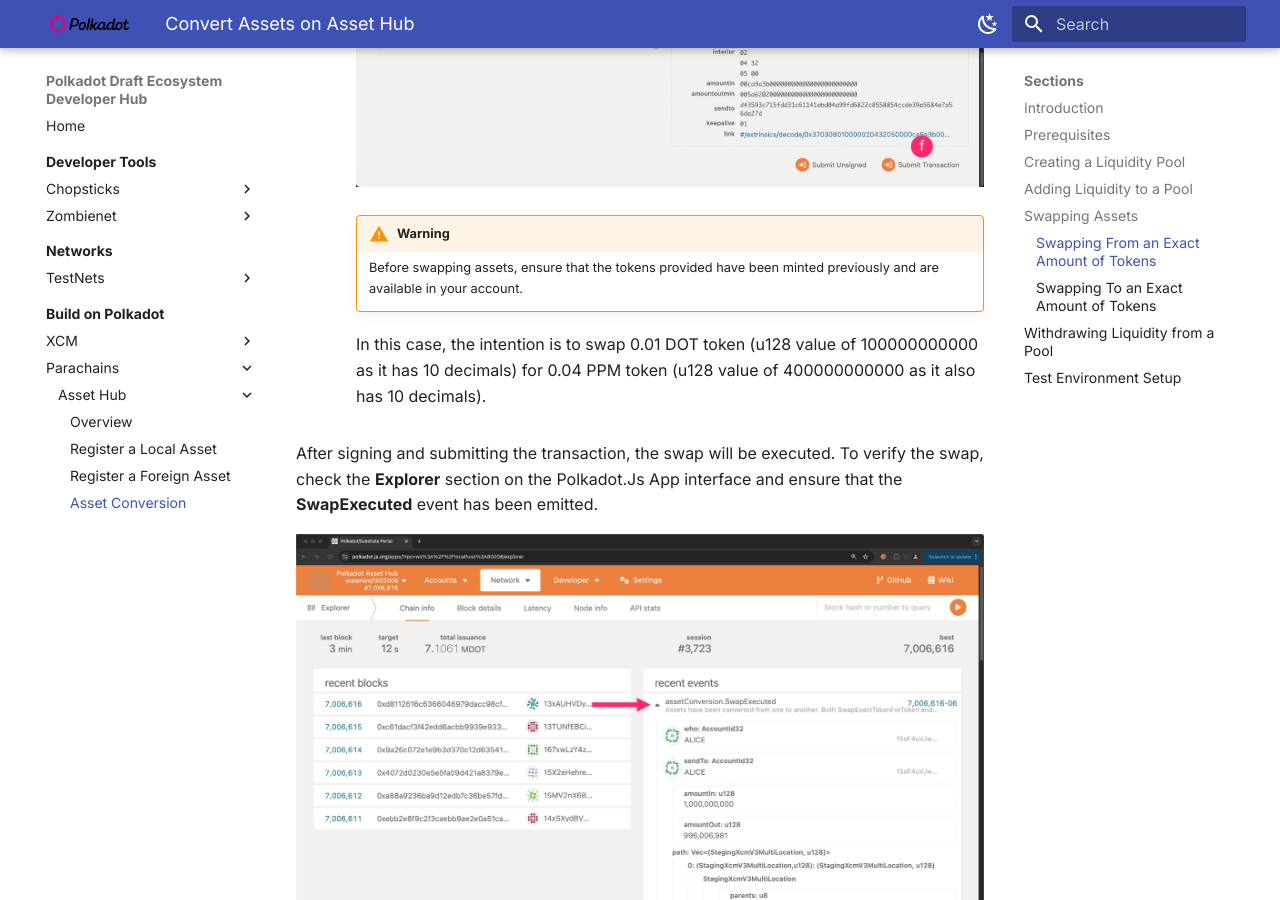
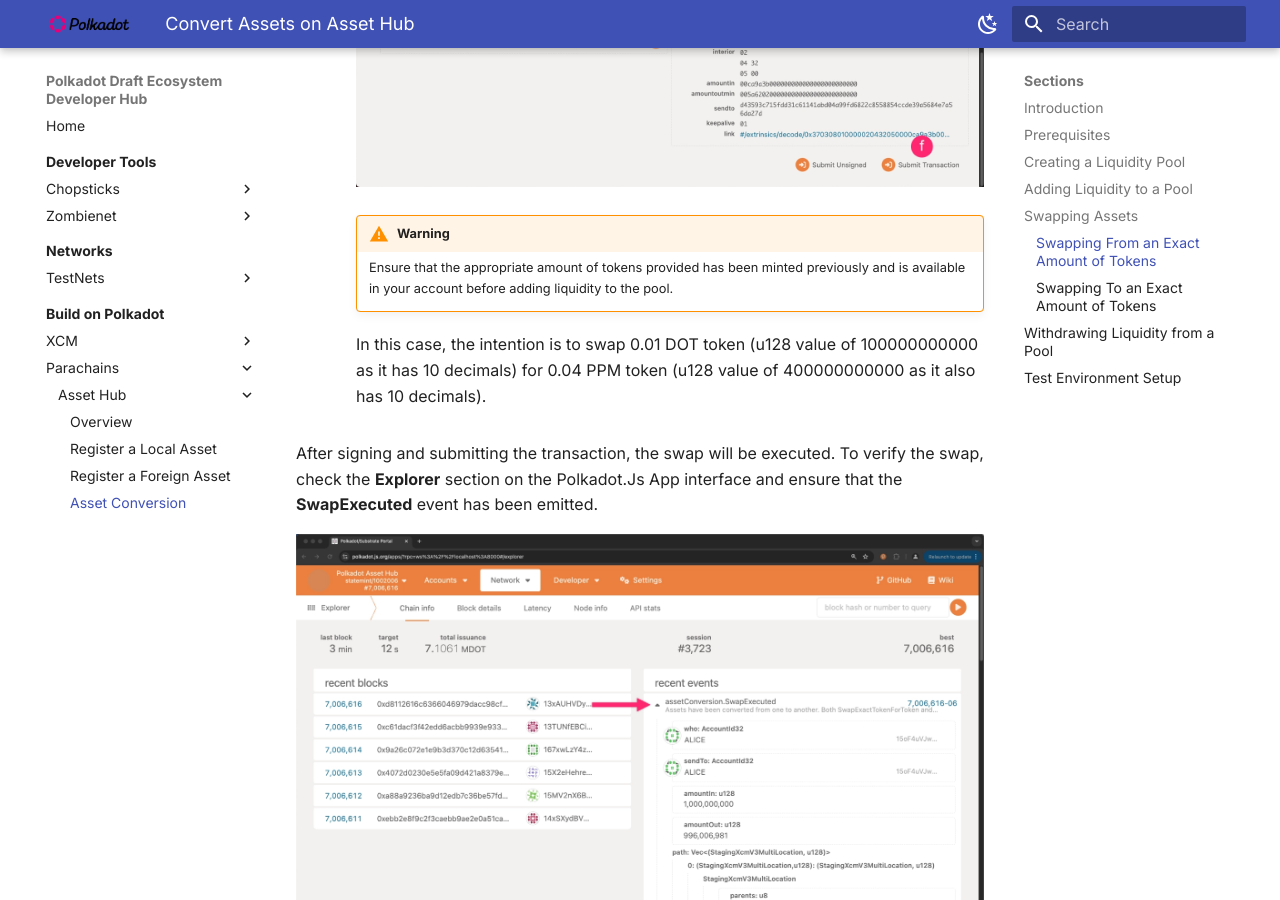
Before and after one commit to papermoonio/polkadot-ecosystem-docs-draft, an MkDocs documentation site: the page built from docs/build-on-polkadot/parachains/asset-hub/asset-conversion.md, in a window 1280 px wide and 900 px high, scrolled down 11842 px. Built offline with MkDocs 1.6.1 and Material for MkDocs 9.7.7, drawn with Linux system fonts in a browser that asks for light colours.

Commit message:
Update docs/build-on-polkadot/parachains/asset-hub/asset-conversion.md
Co-authored-by: Dawn Kelly <83190195+dawnkelly09@users.noreply.github.com>

```diff
--- a/docs/build-on-polkadot/parachains/asset-hub/asset-conversion.md
+++ b/docs/build-on-polkadot/parachains/asset-hub/asset-conversion.md
@@ -191,7 +191,7 @@
         ![Swap For Exact Tokens Fields](/polkadot-ecosystem-docs-draft/images/build-on-polkadot/parachains/asset-hub/asset-conversion/asset-conversion-9.webp)
 
         !!! warning
-            Before swapping assets, ensure that the tokens provided have been minted previously and are available in your account.
+            Ensure that the appropriate amount of tokens provided has been minted previously and is available in your account before adding liquidity to the pool.
 
         In this case, the intention is to swap 0.01 DOT token (u128 value of 100000000000 as it has 10 decimals) for 0.04 PPM token (u128 value of 400000000000 as it also has 10 decimals).
 
```
